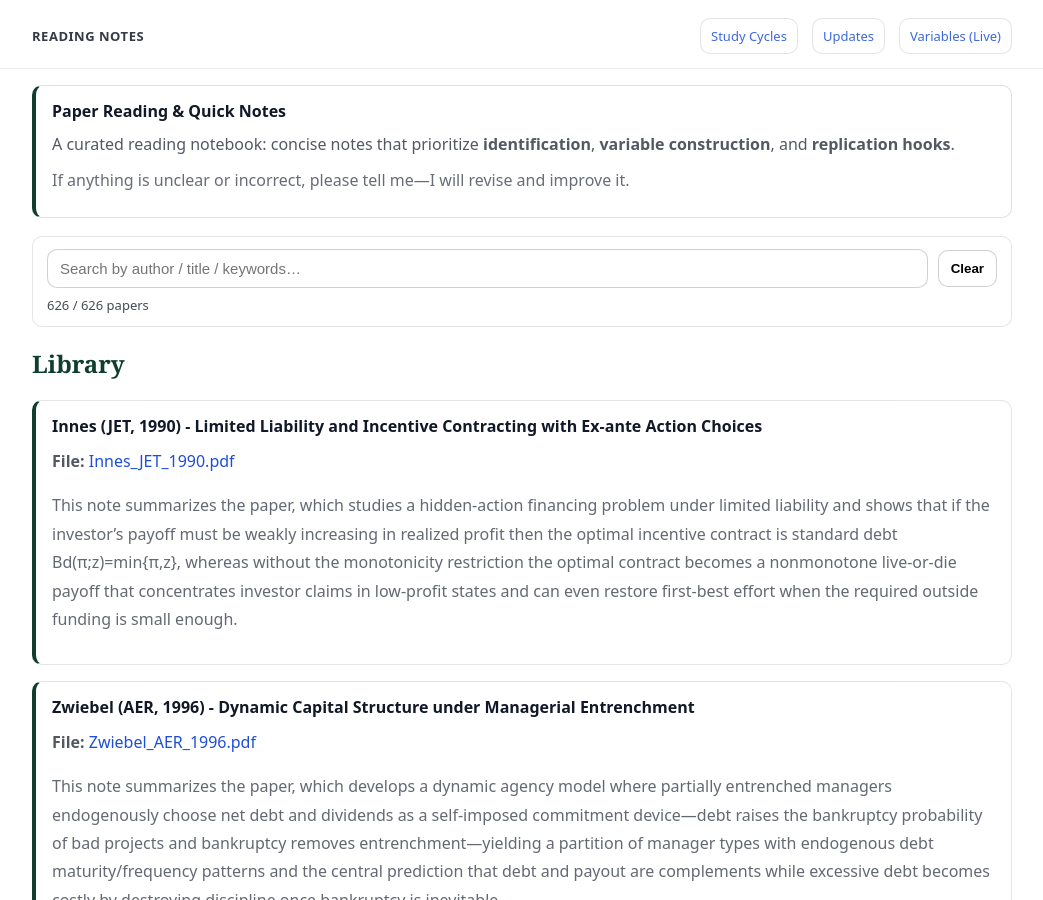
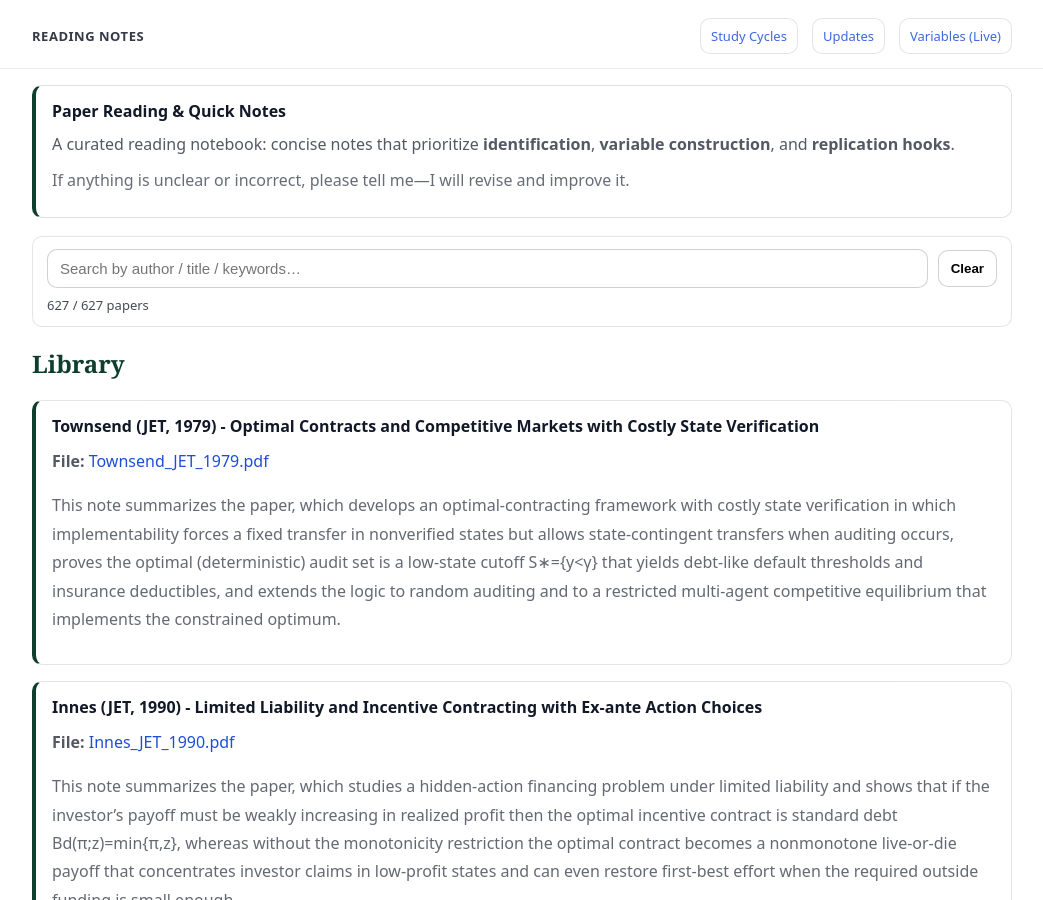
Before and after one commit to yaxinzn/study-archive, a Jekyll site: the page built from reading/index.md, in a window 1280 px wide and 900 px high. Shown: the whole window, without its empty margins (118-1161 px from the left). Built offline with Jekyll 4.4.1, drawn with Linux system fonts in a browser that asks for light colours.

Commit message:
Reading: add/update Townsend_JET_1979.pdf

```diff
--- a/_data/reading.yml
+++ b/_data/reading.yml
@@ -1,3 +1,7 @@
+- title: "Townsend (JET, 1979) - Optimal Contracts and Competitive Markets with Costly State Verification"
+  file: "Townsend_JET_1979.pdf"
+  desc: "This note summarizes the paper, which develops an optimal-contracting framework with costly state verification in which implementability forces a fixed transfer in nonverified states but allows state-contingent transfers when auditing occurs, proves the optimal (deterministic) audit set is a low-state cutoff S∗={y<γ} that yields debt-like default thresholds and insurance deductibles, and extends the logic to random auditing and to a restricted multi-agent competitive equilibrium that implements the constrained optimum."
+
 - title: "Innes (JET, 1990) - Limited Liability and Incentive Contracting with Ex-ante Action Choices"
   file: "Innes_JET_1990.pdf"
   desc: "This note summarizes the paper, which studies a hidden-action financing problem under limited liability and shows that if the investor’s payoff must be weakly increasing in realized profit then the optimal incentive contract is standard debt Bd(π;z)=min{π,z}, whereas without the monotonicity restriction the optimal contract becomes a nonmonotone live-or-die payoff that concentrates investor claims in low-profit states and can even restore first-best effort when the required outside funding is small enough."
```
Also changed, not shown: 1 other file.
